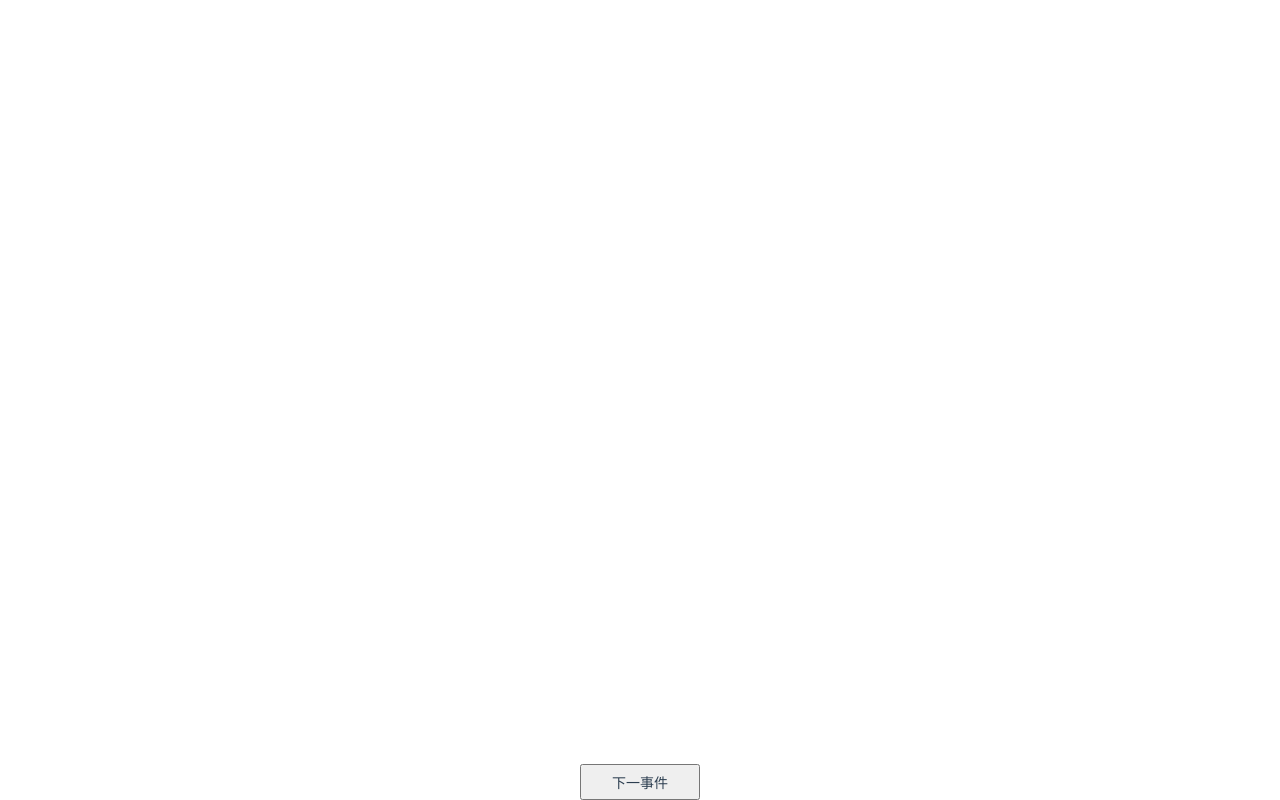
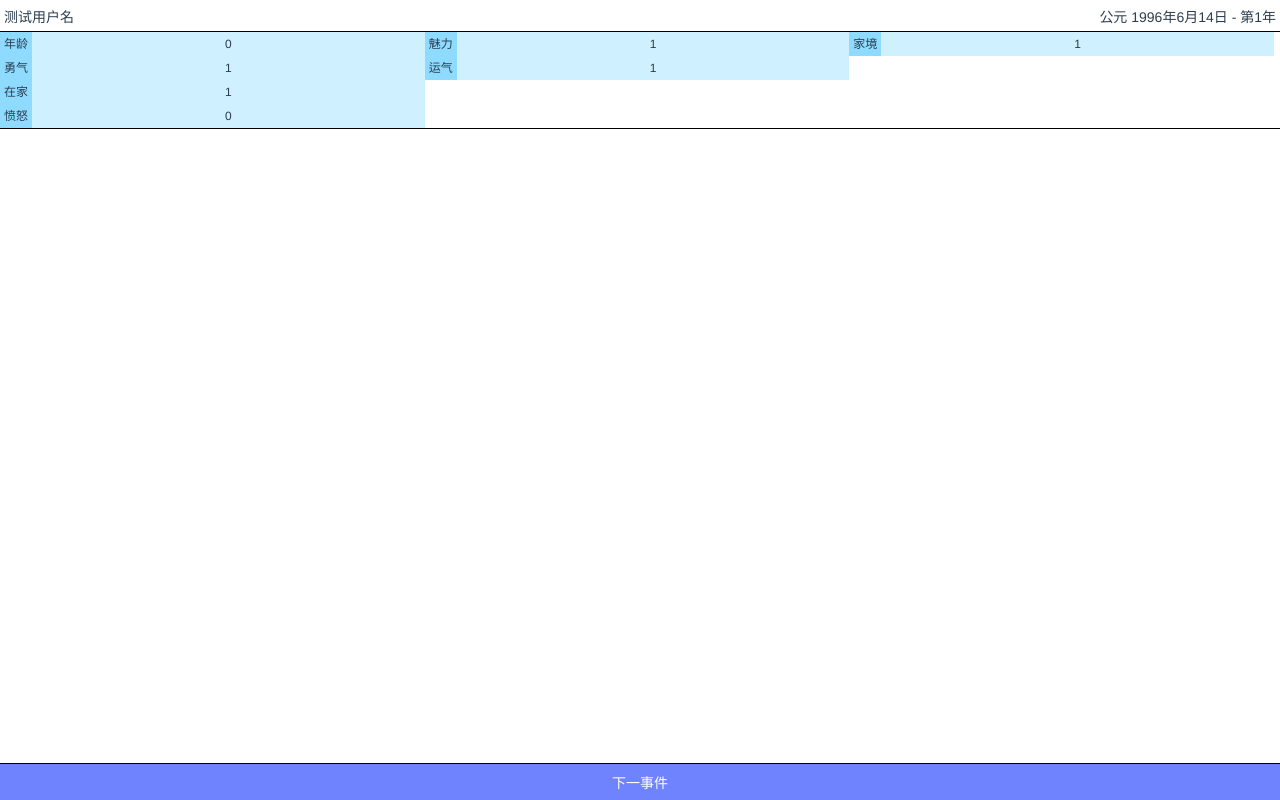
Before and after one commit to MacrazdHao/storyGame, a Vue app: page /sceen in a window 1280 px wide. Built offline with nearby package versions, Linux system fonts and the light colour scheme.

Commit message:
大致完成

```diff
--- a/src/views/Sceen.vue
+++ b/src/views/Sceen.vue
@@ -1,47 +1,119 @@
 <template>
   <div class="Sceen">
+    <div class="infoBox">
+      <div class="infoBox-unitTimeInfo">
+        <p class="infoBox-unitTimeInfo-username">{{ userInfo.name }}</p>
+        <p class="infoBox-unitTimeInfo-date">
+          {{ unitTimeString }} - {{ unitTimeNumString }}
+        </p>
+      </div>
+      <div class="infoBox-userInfo">
+        <div class="infoBox-userInfo-row">
+          <div
+            class="infoBox-userInfo-row-item"
+            v-for="(item, index) in userInfoStringArr.basic"
+            :key="index"
+          >
+            <p class="infoBox-userInfo-row-item-label">{{ item[0] }}</p>
+            <p class="infoBox-userInfo-row-item-value">{{ item[1] }}</p>
+          </div>
+        </div>
+        <div class="infoBox-userInfo-row">
+          <div
+            class="infoBox-userInfo-row-item"
+            v-for="(item, index) in userInfoStringArr.status"
+            :key="index"
+          >
+            <p class="infoBox-userInfo-row-item-label">{{ item[0] }}</p>
+            <p class="infoBox-userInfo-row-item-value">{{ item[1] }}</p>
+          </div>
+        </div>
+        <div class="infoBox-userInfo-row">
+          <div
+            class="infoBox-userInfo-row-item"
+            v-for="(item, index) in userInfoStringArr.buffs"
+            :key="index"
+          >
+            <p class="infoBox-userInfo-row-item-label">{{ item[0] }}</p>
+            <p class="infoBox-userInfo-row-item-value">{{ item[1] }}</p>
+          </div>
+        </div>
+      </div>
+    </div>
     <div class="eventsBox">
       <div class="eventsBox-list">
         <div
-          class="eventList-list-item"
+          class="eventsBox-list-item"
           v-for="(item, index) in events"
           :key="index"
         >
-          {{ item.text }}
-          <template v-if="index === events.length - 1">
-            <div v-if="item.viewSingleOptions">
+          <p class="eventsBox-list-item-text">{{ item.text }}</p>
+          <div
+            class="eventsBox-list-item-extra"
+            v-if="index === events.length - 1"
+          >
+            <div
+              class="eventsBox-list-item-extra-optionBox"
+              :style="{
+                justifyContent:
+                  item.viewSingleOptions.length % 3 ? 'center' : 'flex-start',
+              }"
+              v-if="item.viewSingleOptions"
+            >
               <div
+                class="eventsBox-list-item-extra-optionBox-item"
                 v-for="(option, oindex) in item.viewSingleOptions"
                 :key="oindex"
               >
-                <button @click="selectSingleOption(option)">
+                <div
+                  class="button eventsBox-list-item-extra-optionBox-item-option"
+                  @click="selectSingleOption(option)"
+                >
                   {{ option.text }}
-                </button>
+                </div>
               </div>
             </div>
-            <div v-if="item.viewMultipleOptions">
+            <div
+              class="eventsBox-list-item-extra-optionBox"
+              :style="{
+                justifyContent:
+                  item.viewMultipleOptions.length % 3 ? 'center' : 'flex-start',
+              }"
+              v-if="item.viewMultipleOptions"
+            >
               <div
+                class="eventsBox-list-item-extra-optionBox-item"
                 v-for="(option, oindex) in item.viewMultipleOptions"
                 :key="oindex"
               >
-                <button @click="selectMultipleOption(oindex)">
+                <div
+                  :class="[
+                    'button',
+                    selectedMultipleOptionIndex.includes(oindex)
+                      ? 'button--active'
+                      : '',
+                    'eventsBox-list-item-extra-optionBox-item-option',
+                  ]"
+                  @click="selectMultipleOption(oindex)"
+                >
                   {{ option.text }}
-                </button>
+                </div>
               </div>
-              <button @click="submitMultipleOptions(item)">确定</button>
             </div>
-          </template>
+            <div
+              class="button eventsBox-list-item-extra-confirm"
+              v-if="item.viewMultipleOptions"
+              @click="submitMultipleOptions(item)"
+            >
+              确定
+            </div>
+          </div>
         </div>
       </div>
     </div>
-    <button
-      class="nextButton"
-      style="width: 120px"
-      @click="getOneEvent"
-      :disabled="!showNextUnitTimeButton"
-    >
-      {{ newUnitTime ? "喜迎春节" : "下一事件" }}
-    </button>
+    <div class="button nextButton" @click="getOneEvent(true)">
+      {{ nextButtonString }}
+    </div>
   </div>
 </template>
 
@@ -63,6 +135,19 @@ export default {
   components: {},
   data () {
     return {
+      userBasicInfoLabels: {
+        age: '年龄',
+        meili: '魅力',
+        jiajing: '家境',
+        yongqi: '勇气',
+        yunqi: '运气'
+      },
+      userStatusInfoLabels: {
+        zaijia: '在家'
+      },
+      userBuffInfoLabels: {
+        fennu: '愤怒'
+      },
       userInfo: {
         userId: 'test',
         name: '测试用户名',
@@ -75,7 +160,7 @@ export default {
       userStatus: {
         zaijia: 1
       },
-      userBuff: {
+      userBuffs: {
         fennu: 0
       },
       unitTimeInfo: {
@@ -89,7 +174,50 @@ export default {
     }
   },
   computed: {
-    showNextUnitTimeButton () {
+    nextButtonString () {
+      if (this.newUnitTime) return '喜迎新年，恭喜你又老了一岁，施舍个红包吧'
+      if (!this.enabledNextUnitTimeButton) {
+        return '请做出你的选择，别老想着全都要'
+      }
+      return '下一事件'
+    },
+    userInfoStringArr () {
+      const userInfo = {
+        basic: [],
+        status: [],
+        buffs: []
+      }
+      for (const key in this.userBasicInfoLabels) {
+        userInfo.basic.push([
+          this.userBasicInfoLabels[key],
+          this.userInfo[key]
+        ])
+      }
+      for (const key in this.userStatusInfoLabels) {
+        userInfo.status.push([
+          this.userStatusInfoLabels[key],
+          this.userStatus[key]
+        ])
+      }
+      for (const key in this.userBuffInfoLabels) {
+        userInfo.buffs.push([
+          this.userBuffInfoLabels[key],
+          this.userBuffs[key]
+        ])
+      }
+      return userInfo
+    },
+    unitTimeNumString () {
+      return `第${this.unitTimeInfo.curUnitTimeNum}年`
+    },
+    unitTimeString () {
+      return `${this.unitTimeInfo.chronology[0]} ${
+        this.unitTimeInfo.date[0] + this.unitTimeInfo.chronology[1]
+      }${this.unitTimeInfo.date[1] + this.unitTimeInfo.chronology[2]}${
+        this.unitTimeInfo.date[2] + this.unitTimeInfo.chronology[3]
+      }`
+    },
+    enabledNextUnitTimeButton () {
       return this.events.length
         ? !(
           this.events.at(-1).viewSingleOptions ||
@@ -107,7 +235,7 @@ export default {
       return {
         ...this.userInfo,
         ...this.userStatus,
-        ...this.userBuff,
+        ...this.userBuffs,
         ...this.unitTimeInfo
       }
     },
@@ -157,7 +285,8 @@ export default {
       toNewUnitTime(this.userInfo.userId, this.curConditions)
       this.newUnitTime = false
     },
-    getOneEvent () {
+    getOneEvent (fromButton = false) {
+      if (fromButton && !this.enabledNextUnitTimeButton) return
       if (this.newUnitTime) this.toNewUnitTime()
       const eventInfo = getNextEvent(
         this.userInfo.userId,
@@ -203,25 +332,149 @@ export default {
   flex-direction: column;
   align-items: center;
   justify-content: space-between;
+  .infoBox {
+    width: 100%;
+    display: flex;
+    flex-direction: column;
+    align-items: center;
+    justify-content: center;
+    &-unitTimeInfo {
+      width: 100%;
+      height: 32px;
+      display: flex;
+      flex-direction: row;
+      align-items: center;
+      justify-content: space-between;
+      border-bottom: 1px solid #000;
+      box-sizing: border-box;
+      padding: 0px 4px;
+      p {
+        font-size: 14px;
+        white-space: nowrap;
+      }
+      &-username {
+      }
+      &-date {
+      }
+    }
+    &-userInfo {
+      width: 100%;
+      display: flex;
+      flex-direction: column;
+      align-items: center;
+      justify-content: center;
+      border-bottom: 1px solid #000;
+      &-row {
+        width: 100%;
+        display: flex;
+        flex-direction: row;
+        flex-wrap: wrap;
+        justify-content: flex-start;
+        &-item {
+          display: flex;
+          flex-direction: row;
+          width: calc(33.333% - 2px);
+          // border: 1px solid #000;
+          p {
+            font-size: 12px;
+            white-space: nowrap;
+            line-height: 24px;
+          }
+          &-label {
+            width: fit-content;
+            // border-right: 1px solid #000;
+            background-color: rgb(142, 219, 255);
+            box-sizing: border-box;
+            padding: 0 4px;
+          }
+          &-value {
+            width: fit-content;
+            flex: 1;
+            background-color: rgb(206, 240, 255);
+            padding: 0 4px;
+          }
+        }
+      }
+    }
+  }
   .eventsBox {
     width: 100%;
     height: calc(100% - 60px);
     overflow: auto;
+    border-bottom: 1px solid #000;
+    display: flex;
+    flex-direction: column-reverse;
     &-list {
       width: 100%;
       height: fit-content;
       display: flex;
-      flex-direction: column-reverse;
+      flex-direction: column;
       justify-content: flex-end;
       align-items: center;
       &-item {
-        flex: none;
-        width: fit-content;
+        width: 100%;
+        display: flex;
+        flex-direction: column;
+        border-bottom: 1px solid rgb(55, 105, 255);
+        box-sizing: border-box;
+        padding: 6px;
+        &-text {
+          font-size: 14px;
+          text-align: left;
+        }
+        &-extra {
+          margin-top: 12px;
+          width: 100%;
+          display: flex;
+          flex-direction: column;
+          align-items: center;
+          justify-content: center;
+          &-optionBox {
+            display: flex;
+            flex-direction: row;
+            flex-wrap: wrap;
+            width: 100%;
+            &-item {
+              width: calc(33.333% - 8px);
+              margin: 0 4px;
+              &-option {
+              }
+            }
+          }
+          &-confirm {
+            margin-top: 12px;
+            width: fit-content;
+          }
+        }
       }
     }
   }
   .nextButton {
-    height: 36px;
+    width: 100%;
+    min-height: 36px;
+    height: fit-content;
+    display: flex;
+    flex-direction: row;
+    justify-content: center;
+    align-items: center;
+  }
+  .button {
+    cursor: pointer;
+    color: #fff;
+    user-select: none;
+    background-color: rgb(112, 131, 255);
+    transition: 0.2s all;
+    padding: 4px 8px;
+    box-sizing: border-box;
+  }
+  .button--active {
+    background-color: rgb(93, 114, 255) !important;
+  }
+  .button:hover {
+    background-color: rgb(126, 143, 252);
+  }
+  .button:active {
+    background-color: rgb(93, 114, 255);
   }
 }
 </style>
```
